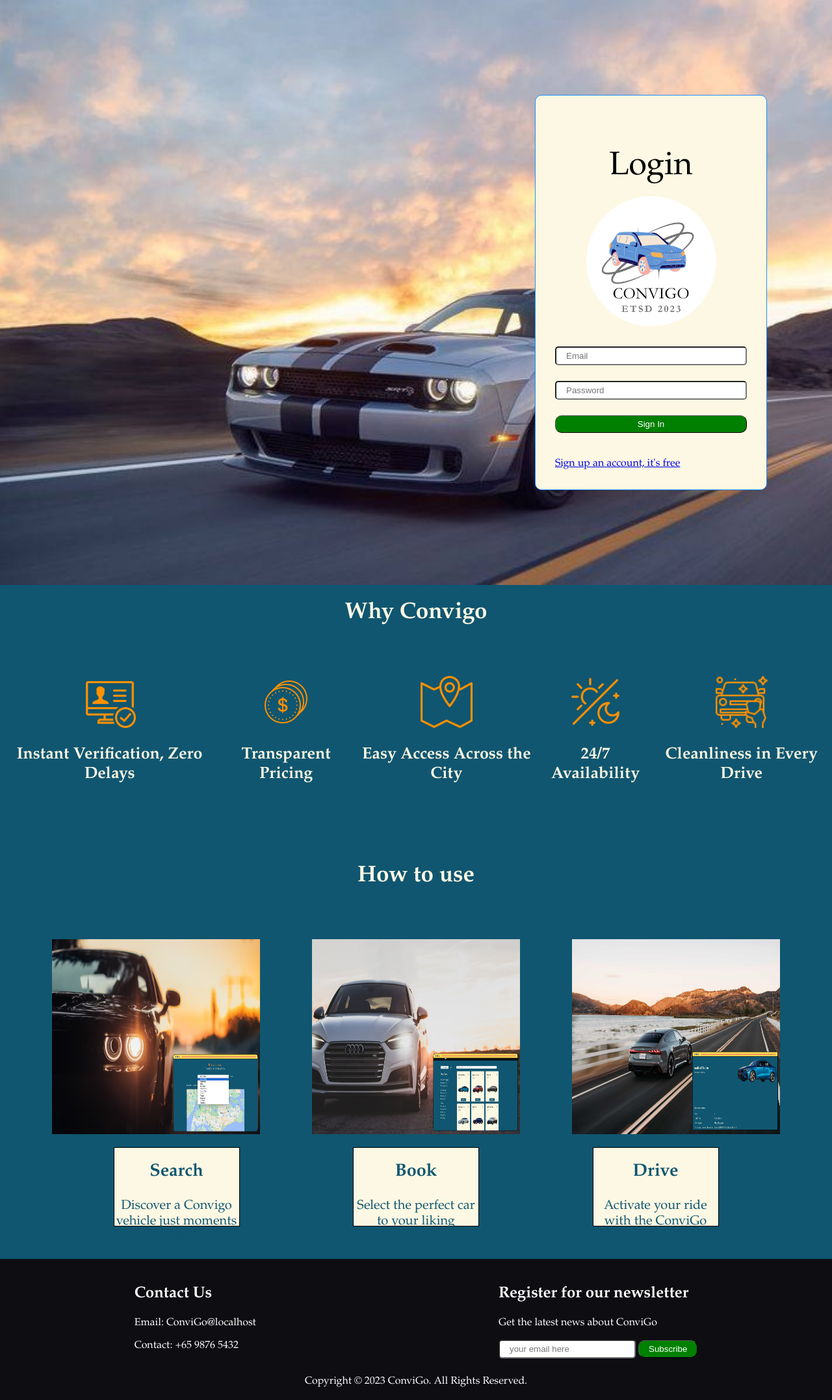
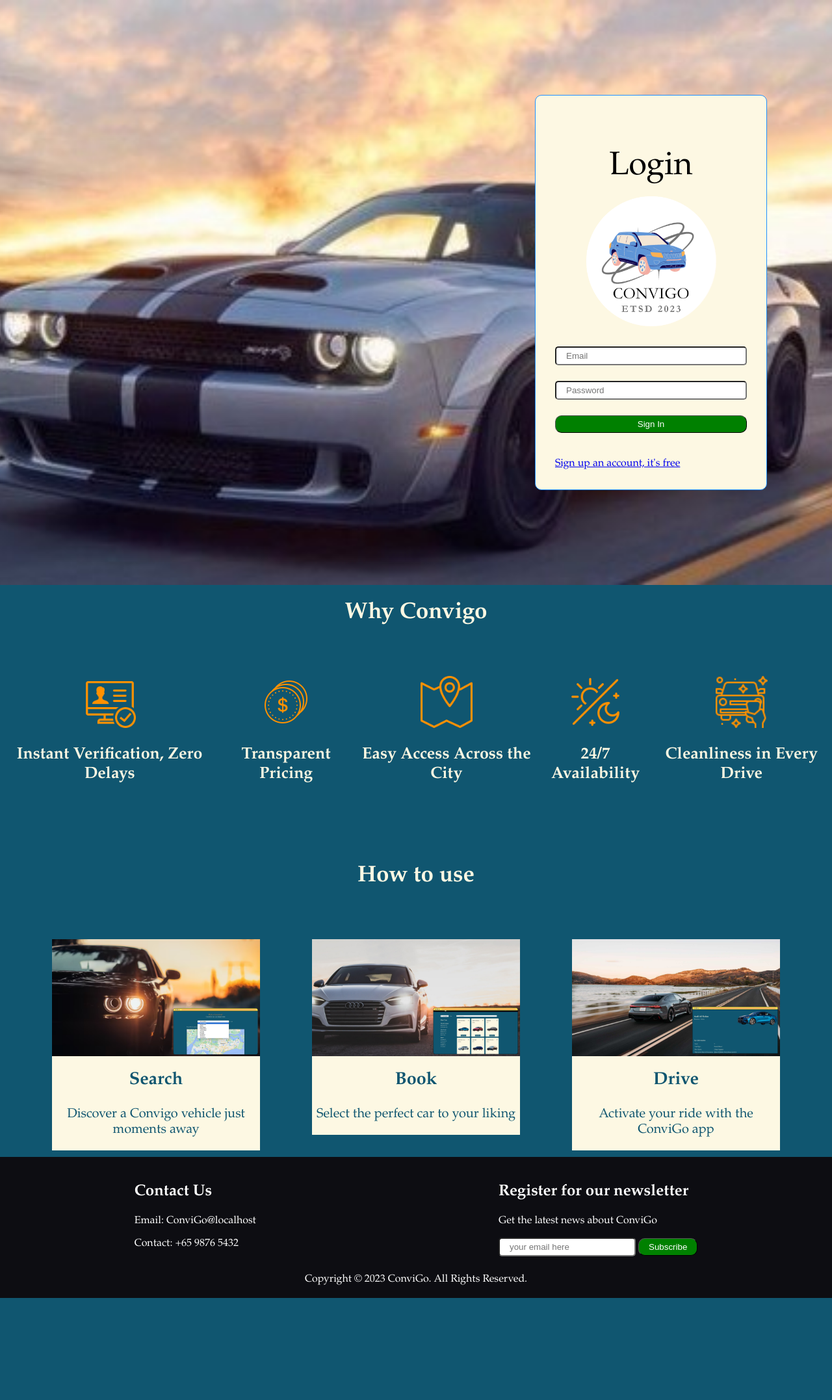
Before and after one commit to Jessiengweijie/IE4717-Project, a PHP site: page / in a window 1280 px wide. Shown: the part 73-2227 px from the top of the page at 65% size. After the commit the page ends 2070 px from the top, so only its background shows below. Run offline with PHP 8.4, Linux system fonts and the light colour scheme.

Commit message:
structural changes

```diff
--- a/assets/css/stylesheet.css
+++ b/assets/css/stylesheet.css
@@ -248,12 +248,21 @@ footer {
     font-size: 27px;
 }
 
-/* ******************************************** Login Panel ******************************************** */
+.home-content img {
+    height: 80px;
+    width: 80px;
+}
+
+.home-content h2 {
+    font-size: 25px;
+}
+
 .home-header {
     background-color: var(--background-color);
     background-image: url(../images/Cars/Sample/testcar.jpg);
     background-repeat: no-repeat;
     background-size: cover;
+    background-position: center center;
     display: flex;
     flex-direction: row;
     align-items: center;
@@ -261,6 +270,21 @@ footer {
     min-height: 800px;
 }
 
+.home-how {
+    width: 25%;
+    display: flex;
+    flex-direction: column;
+    align-items: center;
+}
+
+.home-how-content {
+    width: 100%;
+    background-color: var(--secondary-color);
+    color: var(--background-color);
+    font-size: 20px;
+}
+
+/* ******************************************** Login Panel ******************************************** */
 .login {
     background-color: var(--secondary-color);
     height: 70%;
--- a/login.php
+++ b/login.php
@@ -73,94 +73,59 @@ include "assets/php/check_login.php";
                 <div class="flex space-evenly" style="margin-bottom: 100px;">
 
                     <!--   --------------------------  Instant Verification, Zero Delays ---------------------------->
-                    <div class="container" style="border:none;">
-                        <img src="assets/images/Icons/verification_icon.png" height="80px" width="80px">
-                        <span>
-                            <h2 style="font-size:25px">
-                                Instant Verification, Zero Delays
-                            </h2>
-                        </span>
+                    <div class="home-content">
+                        <img src="assets/images/Icons/verification_icon.png">
+                        <h2>Instant Verification, Zero Delays</h2>
                     </div>
 
                     <!--   --------------------------  Transparent Pricing ---------------------------->
-                    <div class="container" style="border:none;">
-                        <img src="assets/images/Icons/price_icon.png" height="80px" width="80px">
-                        <span>
-                            <h2 style="font-size:25px">
-                                Transparent Pricing
-                            </h2>
-                        </span>
+                    <div class="home-content">
+                        <img src="assets/images/Icons/price_icon.png">
+                        <h2>Transparent Pricing</h2>
                     </div>
 
                     <!--   --------------------------  Easy Access Across the City ---------------------------->
-                    <div class="container" style="border:none;">
-                        <img src="assets/images/Icons/easyaccess_icon.png" height="80px" width="80px">
-                        <span>
-                            <h2 style="font-size:25px">
-                                Easy Access Across the City
-                            </h2>
-                        </span>
+                    <div class="home-content">
+                        <img src="assets/images/Icons/easyaccess_icon.png">
+                        <h2>Easy Access Across the City</h2>
                     </div>
 
                     <!--   --------------------------  24/7 Availability ---------------------------->
-                    <div class="container" style="border:none;">
-                        <img src="assets/images/Icons/daynight_icon.png" height="80px" width="80px">
-                        <span>
-                            <h2 style="font-size:25px">
-                                24/7 Availability
-                            </h2>
-                        </span>
+                    <div class="home-content">
+                        <img src="assets/images/Icons/daynight_icon.png">
+                        <h2>24/7 Availability</h2>
                     </div>
 
                     <!--   --------------------------  Cleanliness in Every Drive ---------------------------->
-                    <div class="container" style="border:none;">
-                        <img src="assets/images/Icons/clean_icon.png" height="80px" width="80px">
-                        <span>
-                            <h2 style="font-size:25px">
-                                Cleanliness in Every Drive
-                            </h2>
-                        </span>
+                    <div class="home-content">
+                        <img src="assets/images/Icons/clean_icon.png">
+                        <h2>Cleanliness in Every Drive</h2>
                     </div>
                 </div>
                 <!----------------------------------------------------------------------------------->
 
                 <h1 style="margin-bottom: 75px;">How to use</h1>
                 <div class="flex space-evenly" style="margin-bottom: 10px;">
-                    <div class="container" style="height: 200px; width: 25%; border:none;">
-                        <img src="assets/images/Cars/Sample/home_search.png" height="300px" width="100%">
+                    <div class="home-how">
+                        <img src="assets/images/Cars/Sample/home_search.png" width="100%">
+                        <div class="home-how-content">
+                            <h2>Search</h2>
+                            <p>Discover a Convigo vehicle just moments away</p>
+                        </div>
                     </div>
-                    <div class="container" style="height: 200px; width: 25%; border:none;">
-                        <img src="assets/images/Cars/Sample/home_book.png" height="300px" width="100%">
+                    <div class="home-how">
+                        <img src="assets/images/Cars/Sample/home_book.png" width="100%">
+                        <div class="home-how-content">
+                            <h2>Book</h2>
+                            <p>Select the perfect car to your liking</p>
+                        </div>
                     </div>
-                    <div class="container" style="height: 200px; width: 25%; border:none;">
-                        <img src="assets/images/Cars/Sample/home_drive.png" height="300px" width="100%">
-                    </div>
-                </div>
-
-                <div class="flex space-evenly" style="margin-bottom: 50px; margin-top:120px">
-                    <div class="container" style="height: 120px; width: 15%; background-color:var(--secondary-color);color:var(--background-color)">
-                        <span>
-                            <h2>
-                                Search
-                            </h2>
-                            <p style="font-size:20px">Discover a Convigo vehicle just moments away</p>
-                        </span>
-                    </div>
-                    <div class="container" style="height: 120px; width: 15%; background-color:var(--secondary-color);color:var(--background-color)">
-                        <span>
-                            <h2>
-                                Book
-                            </h2>
-                            <p style="font-size:20px">Select the perfect car to your liking</p>
-                        </span>
-                    </div>
-                    <div class="container" style="height: 120px; width: 15%; background-color:var(--secondary-color);color:var(--background-color)">
-                        <span>
-                            <h2>
-                                Drive
-                            </h2>
-                            <p style="font-size:20px">Activate your ride with the ConviGo app</p>
-                        </span>
+                    <div class="home-how">
+                        <img src="assets/images/Cars/Sample/home_drive.png" width="100%">
+                        <div class="home-how-content">
+                            <h2>Drive</h2>
+                            <p>Activate your ride with the ConviGo app</p>
+                        </div>
                     </div>
                 </div>
             </div>
--- a/my_account.php
+++ b/my_account.php
@@ -3,6 +3,7 @@
 $authRequired = 1;
 include "assets/php/dbconnect.php";
 include "assets/php/check_login.php";
+include "assets/php/fetch_user_info.php";
 ?>
 
 <!DOCTYPE html>
--- a/signup.php
+++ b/signup.php
@@ -16,7 +16,7 @@ if ($_SERVER['REQUEST_METHOD'] === 'POST') {
 
     $mobile = $_POST['mobile'];
     $email = $_POST['email'];
-    $languages = $_POST['languages'];
+    $languages = serialize($_POST['languages']);
 
     $address = $_POST['address'];
 
--- a/signup_confirmation.php
+++ b/signup_confirmation.php
@@ -89,13 +89,11 @@ if ($_SERVER['REQUEST_METHOD'] === 'POST') {
         $mobile = $_SESSION['mobile'];
         $email = $_SESSION['email'];
         $languages = $_SESSION['languages'];
-        $serializedLanguages = serialize($languages);
 
         $address = $_SESSION['address'];
 
         $bank = $_SESSION['bank'];
         $bankacc = $_SESSION['bankacc'];
-        var_dump(($_SESSION));
 
         // Here, you can use the data for form submission or other actions
 
@@ -224,7 +222,7 @@ if ($_SERVER['REQUEST_METHOD'] === 'POST') {
 
                         <input type="text" hidden name="mobile" value="<?php echo $mobile ?>">
                         <input type="text" hidden name="email" value="<?php echo $email ?>">
-                        <input type="text" hidden name="languages" value="<?php echo $serializedLanguages ?>">
+                        <input type="text" hidden name="languages" value="<?php echo $languages ?>">
 
                         <input type="text" hidden name="address" value="<?php echo $address ?>">
 
```
Also changed, not shown: assets/php/fetch_user_info.php (added, +33 -0 lines), home.php (+33 -68 lines), assets/images/Cars/Sample/testcar.jpg.
